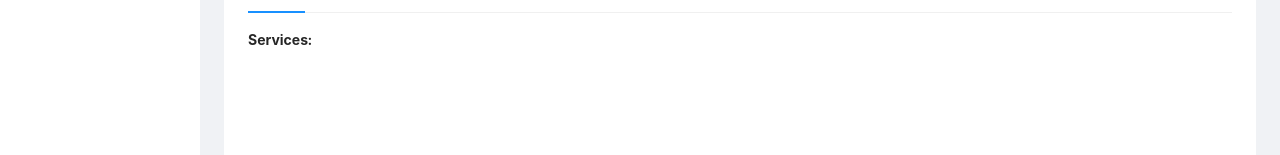
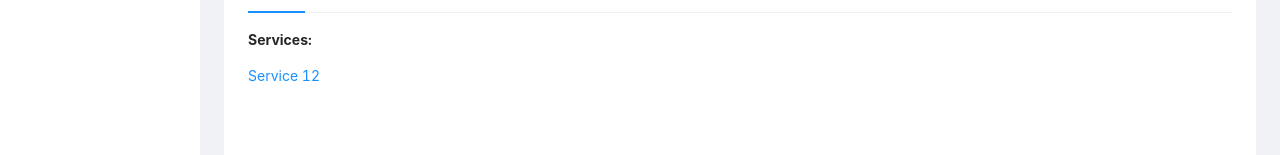
Before and after one commit to oslabs-beta/mosaic, a React (Create React App) app in the folder client/: page /dashboard/project-details/1 in a window 1280 px wide. Shown: the part 332-487 px from the top of the page. Built offline with nearby package versions, Linux system fonts and the light colour scheme; no server answers; what javascript-time-ago would draw is missing.

Commit message:
add dummy service to project detail page

```diff
--- a/client/src/components/Dashboard/ProjectDetails.js
+++ b/client/src/components/Dashboard/ProjectDetails.js
@@ -80,6 +80,9 @@ const ProjectDetails = () => {
               <p>
                 <strong>Services:</strong>
               </p>
+              <p>
+                <Link to="/service/60b1914b12394d5148f8194e">Service 12</Link>
+              </p>
             </TabPane>
             <TabPane tab="Dependency Map" key="2">
               <DependencyMap />
```
